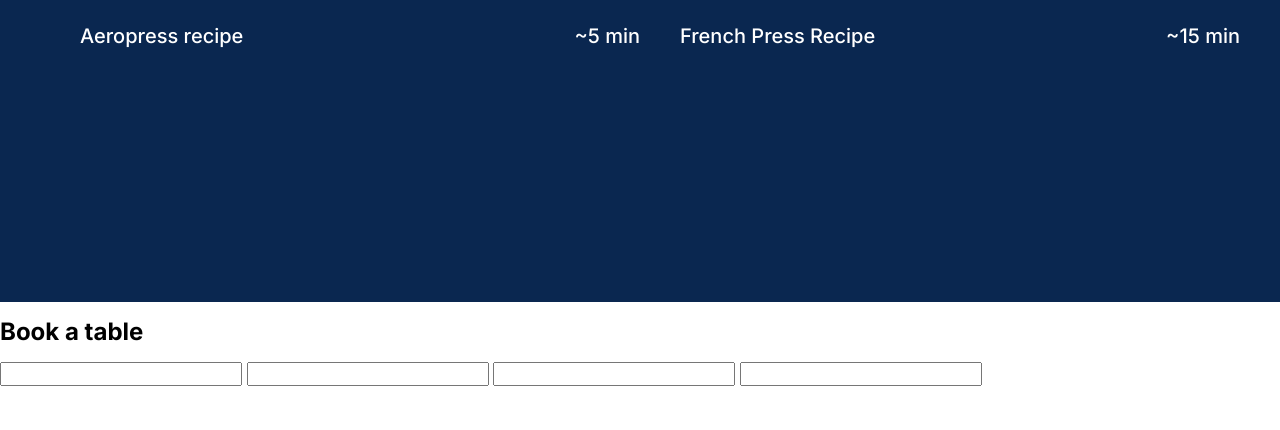
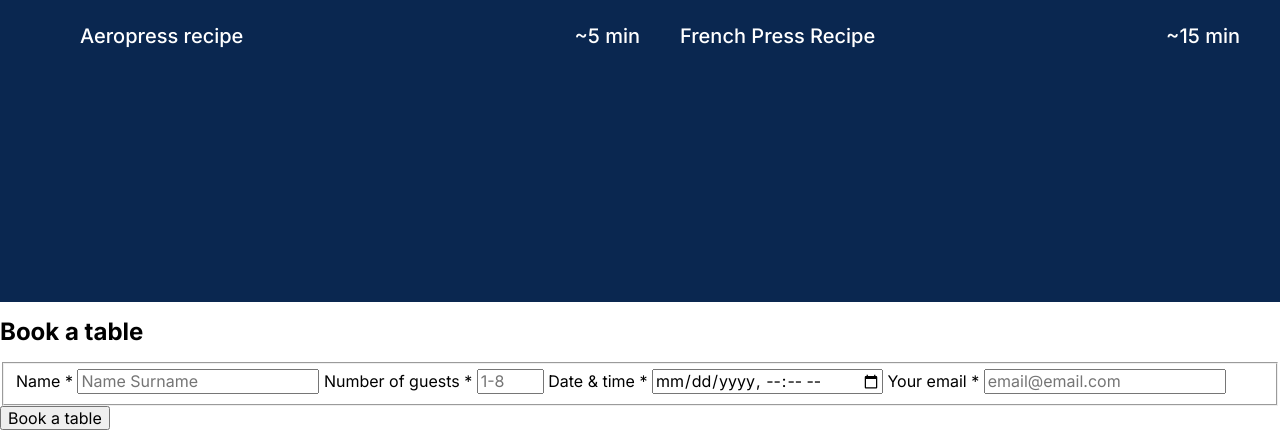
Before and after one commit to LizFrawley/se_project_coffeeshop, a plain HTML site: page index.html in a window 1280 px wide. Shown: the part 1474-1904 px from the top of the page. Before the commit the page ends 1860 px from the top, so only its background shows below. Drawn offline with Linux system fonts and the light colour scheme.

Commit message:
updated labels with placeholder text and requirements

```diff
--- a/index.html
+++ b/index.html
@@ -108,20 +108,42 @@
         <section id="reservations" class="reservation">
           <h2 class="reservation__title">Book a table</h2>
           <form class="reservation__form form">
-            <form class="fieldset">
+            <fieldset class="form__fieldset">
               <label for="" class="form__label">
-                <input type="text" class="form__input" />
+                Name *
+                <input
+                  class="form__input"
+                  type="text"
+                  placeholder="Name Surname"
+                  required
+                />
               </label>
               <label for="" class="form__label">
-                <input type="text" class="form__input" />
+                Number of guests *
+                <input
+                  class="form__input"
+                  type="number"
+                  min="1"
+                  max="8"
+                  placeholder="1-8"
+                  required
+                />
               </label>
               <label for="" class="form__label">
-                <input type="text" class="form__input" />
+                Date & time *
+                <input class="form__input" type="datetime-local" required />
               </label>
               <label for="" class="form__label">
-                <input type="text" class="form__input" />
+                Your email *
+                <input
+                  class="form__input"
+                  type="email"
+                  placeholder="email@email.com"
+                  required
+                />
               </label>
-            </form>
+            </fieldset>
+            <button class="form__button">Book a table</button>
           </form>
         </section>
         <section id="menu" class="menu"></section>
```
